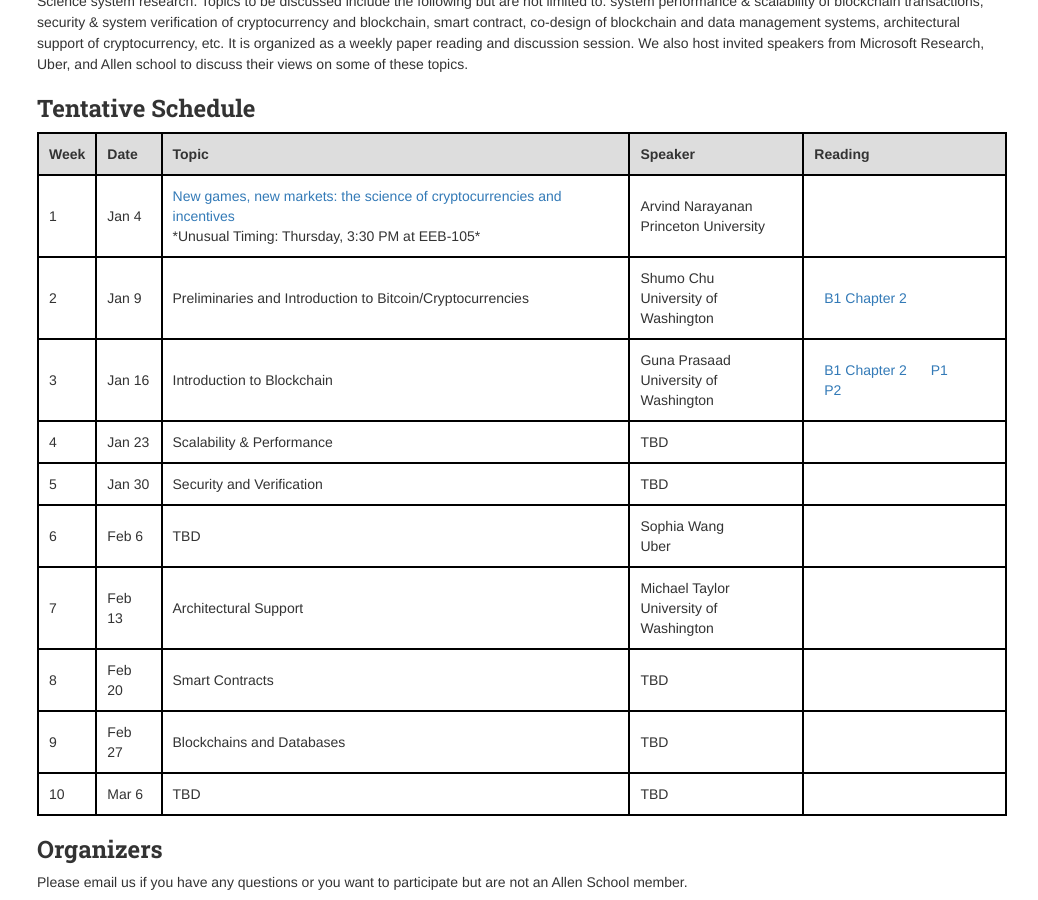
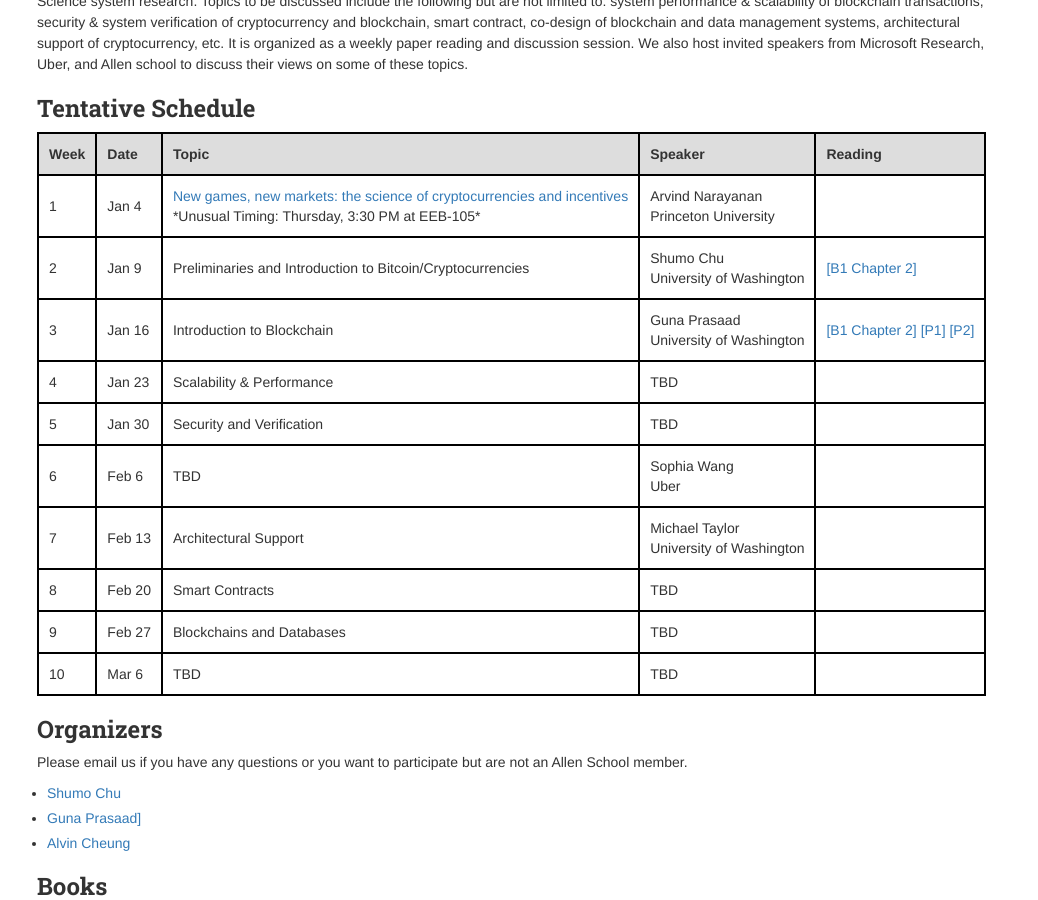
Before and after one commit to uwdb/website, a Jekyll site: the page built from seminars/cse590q/18wi/index.markdown, in a window 1280 px wide and 900 px high, scrolled down 362 px. Shown: the whole window, without its empty margins (118-1156 px from the left). Built offline with Jekyll 4.4.1, drawn with Linux system fonts in a browser that asks for light colours; nearby versions of some CDN libraries.

Commit message:
Update index.markdown

```diff
--- a/seminars/cse590q/18wi/index.markdown
+++ b/seminars/cse590q/18wi/index.markdown
@@ -40,8 +40,7 @@
     <td>Jan 9</td>
     <td>Preliminaries and Introduction to Bitcoin/Cryptocurrencies</td>
     <td>Shumo Chu<br> University of Washington</td>
-    <td><span class='tag'><a href='http://bitcoinbook.cs.princeton.edu'>B1 Chapter 2</a></span>
-   </td>
+    <td><a href='http://bitcoinbook.cs.princeton.edu'>[B1 Chapter 2]</a></td>
   </tr>
   <tr>
     <td>3</td>
@@ -49,9 +48,9 @@
     <td>Introduction to Blockchain</td>
     <td>Guna Prasaad<br>University of Washington</td>
    <td>
-    <span class='tag'><a href='http://bitcoinbook.cs.princeton.edu'>B1 Chapter 2</a></span>
-    <span class='tag'><a href=''>P1</a></span>
-    <span class='tag'><a href=''>P2</a></span>
+    <a href='http://bitcoinbook.cs.princeton.edu'>[B1 Chapter 2]</a>
+    <a href=''>[P1]</a>
+    <a href=''>[P2]</a>
    </td>
   </tr>
   <tr>
```
